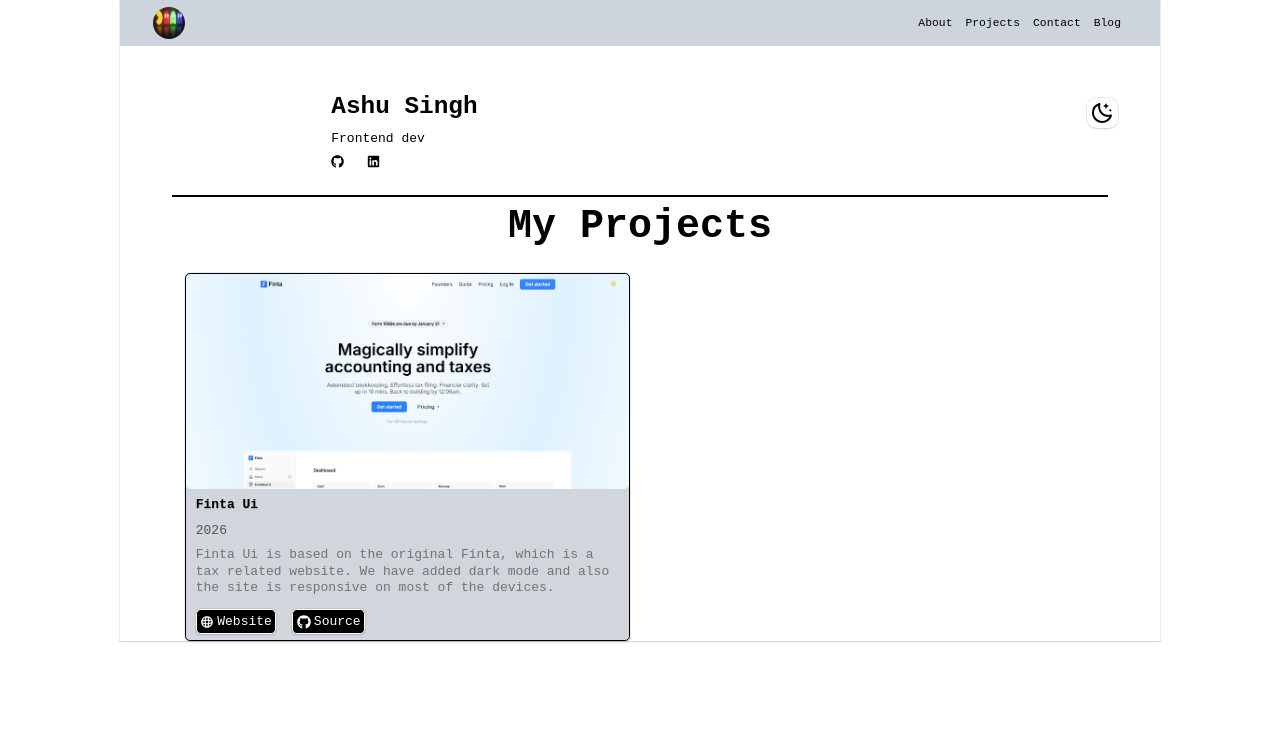
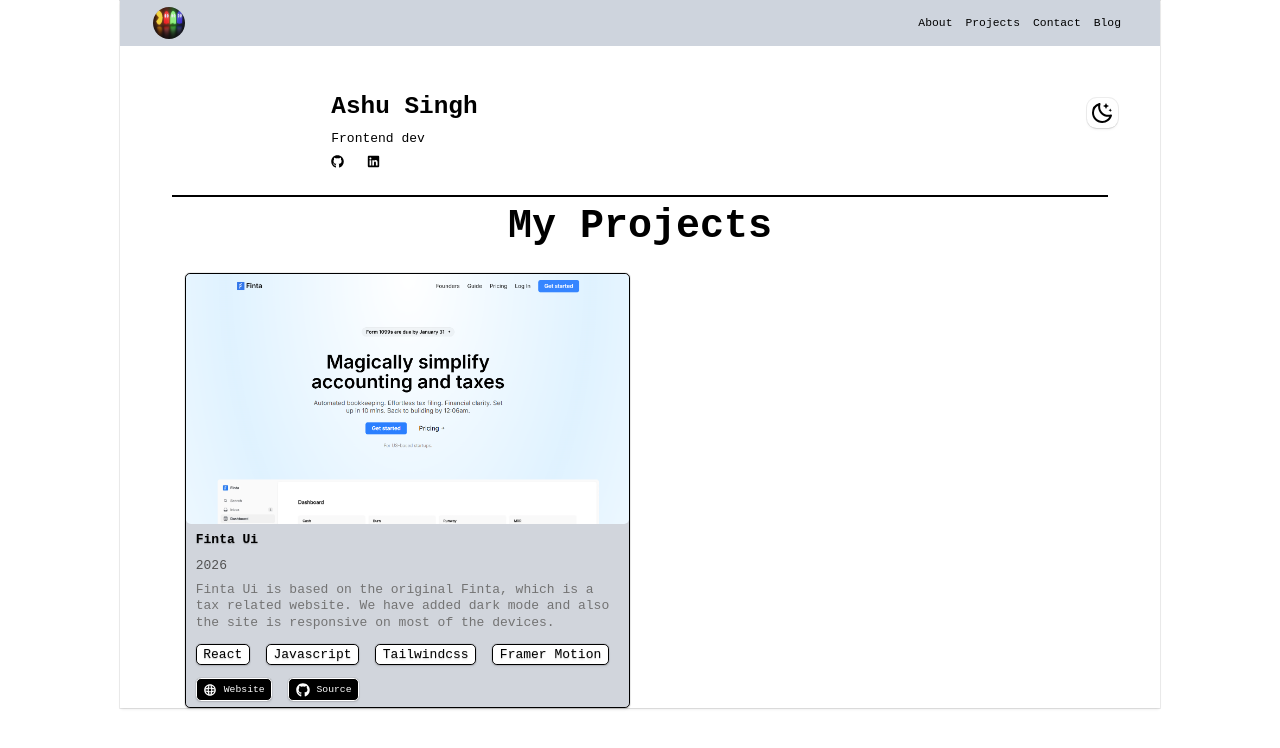
Before and after one commit to Evolver-3/ashusingh-portfolio, a React (Vite) app: page / in a window 1280 px wide. Shown: the top 748 px of the page. Built offline with nearby package versions, Linux system fonts and the light colour scheme.

Commit message:
updation on Projects

```diff
--- a/src/Components/Projects.jsx
+++ b/src/Components/Projects.jsx
@@ -28,14 +28,22 @@
       <div className='grid grid-cols-1 md:grid-cols-2 gap-6 max-w-6xl md:mx-auto px-4' >
 
         {projectCards.map((card,i)=>(
-          <div className='w-full shadow-acer border border-foreground rounded-md bg-bottom' key={card.id}>
+          <div className='w-full shadow-acer border border-bdr rounded-md bg-bottom' key={card.id}>
 
-            <img src={dark? card.imgDark:card.imgLight} alt={card.name} className='object-cover aspect-videod rounded-md' />
+            <img src={dark? card.imgDark:card.imgLight} alt={card.name} className='object-cover aspect-video rounded-md' />
 
             <div className=' text-foreground flex flex-col gap-2 py-2 px-3'>
               <h2 className='font-bold text-shadow-xs'>{card.name}</h2>
               <h3 className='text-neutral-600'>{card.year}</h3>
               <p className='leading-tight text-neutral-500'>{card.text}</p>
+            </div>
+
+            <div className='px-3 py-2 flex gap-5 text-md'>
+              {card.Stack.language.map((stack)=>(
+                <div key={stack} className='rounded-md border border-btn shadow-acer bg-card text-foreground px-2 text-shadow-sm'>
+                  {stack}
+                </div>
+              ))}
             </div>
 
             <div className='flex gap-5 px-3 py-2'>
@@ -62,11 +70,16 @@
 
 export default Projects
 
-const LinkBtn=({link,logo,btnTag})=>{
-  return(
-    <button className='flex gap-1 rounded-md text-background items-center justify-center px-1 py-0.5 bg-foreground shadow-acer border border-background'>
-      <span className='text-[2px]'>{logo}</span>
-      <a href={link}>{btnTag}</a>
-    </button>
+const LinkBtn = ({ link, logo, btnTag }) => {
+  return (
+    <a
+      href={link}
+      target="_blank"
+      rel="noopener noreferrer"
+      className='flex gap-2 rounded-md text-background items-center justify-center px-2 py-1 bg-foreground shadow-acer border border-background cursor-pointer hover:bg-btn hover:-translate-y-0.5 hover:scale-95 active:scale-95 transition duration-200'
+    >
+      <span className='text-xs'>{logo}</span>
+      <span className='text-xs'>{btnTag}</span>
+    </a>
   )
 }
```
